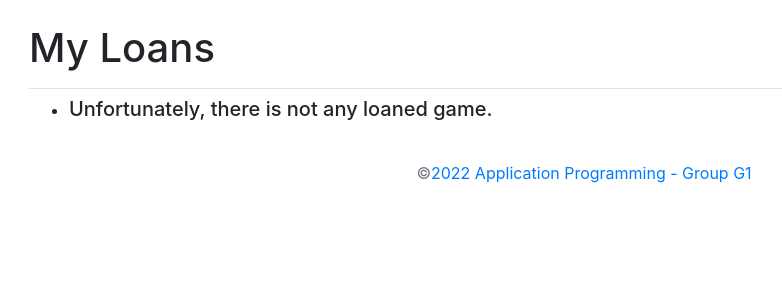
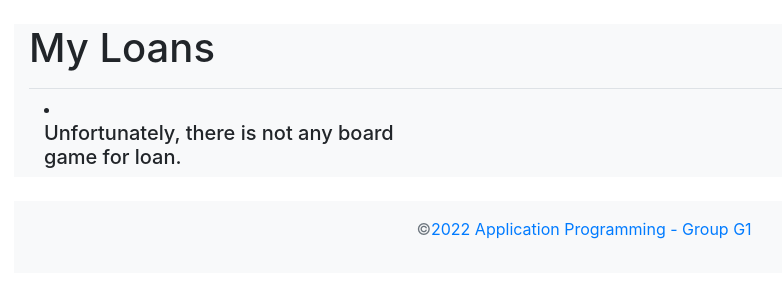
Before and after one commit to urasayanoglu/board_game_club, a Django app: page /my_loans in a window 1280 px wide. Shown: the part 58-358 px from the top of the page, without its empty margins (56-838 px from the left). Run offline with Django 4.2, Linux system fonts and the light colour scheme; the visitor is signed in with stand-in values (Sample User, id 1); data that the repository does not hold is empty; some libraries are stand-ins or nearby versions.

Commit message:
Change Style of my_loans.html

```diff
--- a/board_game_club_apps/templates/board_game_club_apps/my_loans.html
+++ b/board_game_club_apps/templates/board_game_club_apps/my_loans.html
@@ -1,28 +1,76 @@
+<style>
+  .container {
+    margin:auto;
+    width: 1500px;
+    display: block;
+    background-color: #F8F9FA;
+  }
+
+  .card-holder {
+    display: block;
+  }
+
+  .games {
+    display: grid;
+    grid-template-columns: 1fr 1fr 1fr;
+  }
+
+.single-game {
+  background-color: #55595c;
+  text-align: left;
+  padding: 20px 30px;
+  margin: 5px;
+  display:block
+}
+p {
+  text-decoration: none;
+  color:#F8F9FA;
+}
+
+.btn {
+  display:flex;
+  margin-left:-10px;
+}
+.btn button {
+  padding: 5px 10px;
+  outline: none;
+  border: none;
+}
+</style>
+
+
 {% extends "board_game_club_apps/base.html" %}
 {% load bootstrap4 %}
+
 
 {% block page_header %}
   <h1>My Loans</h1>
 {% endblock page_header %}
 
 {% block content %}
-  <ul>
+
+<div class="container">
+  <div class="games">
       {% for loan in loans %}
-      <div class="card mb-3">
-        <h5 class="card-header">
+        <div class="card-holder">
+          <div class="single-game">
+            <p>
               Game Loned: {{ loan.game_loaned }} <br>
               Loan Date: {{ loan.loan_date|date:'d-m-Y D H:i'  }} <br>
               Return Date: {{ loan.return_time|date:'d-m-Y D H:i' }}
+            </p>
+            <br>
             <form action="{% url 'board_game_club_apps:return_loan' loan.id %}" method="post" class="form">
               {% csrf_token %}
               {% buttons %}
-              <button name="submit" class="btn btn-primary">Return Game</button>
+                <button name="submit" class="btn btn-secondary">Return Game</button>
               {% endbuttons %}
             </form>
-        </h5>
+          </div>
         </div>
       {% empty %}
-      <li><h5>Unfortunately, there is not any loaned game.</h5></li>
+        <li><h5>Unfortunately, there is not any board game for loan.</h5></li>
       {% endfor %}
-  </ul>
+  </div>
+</div>
 {% endblock content %}
```
Lines whose indentation alone changed are shown as unchanged.
